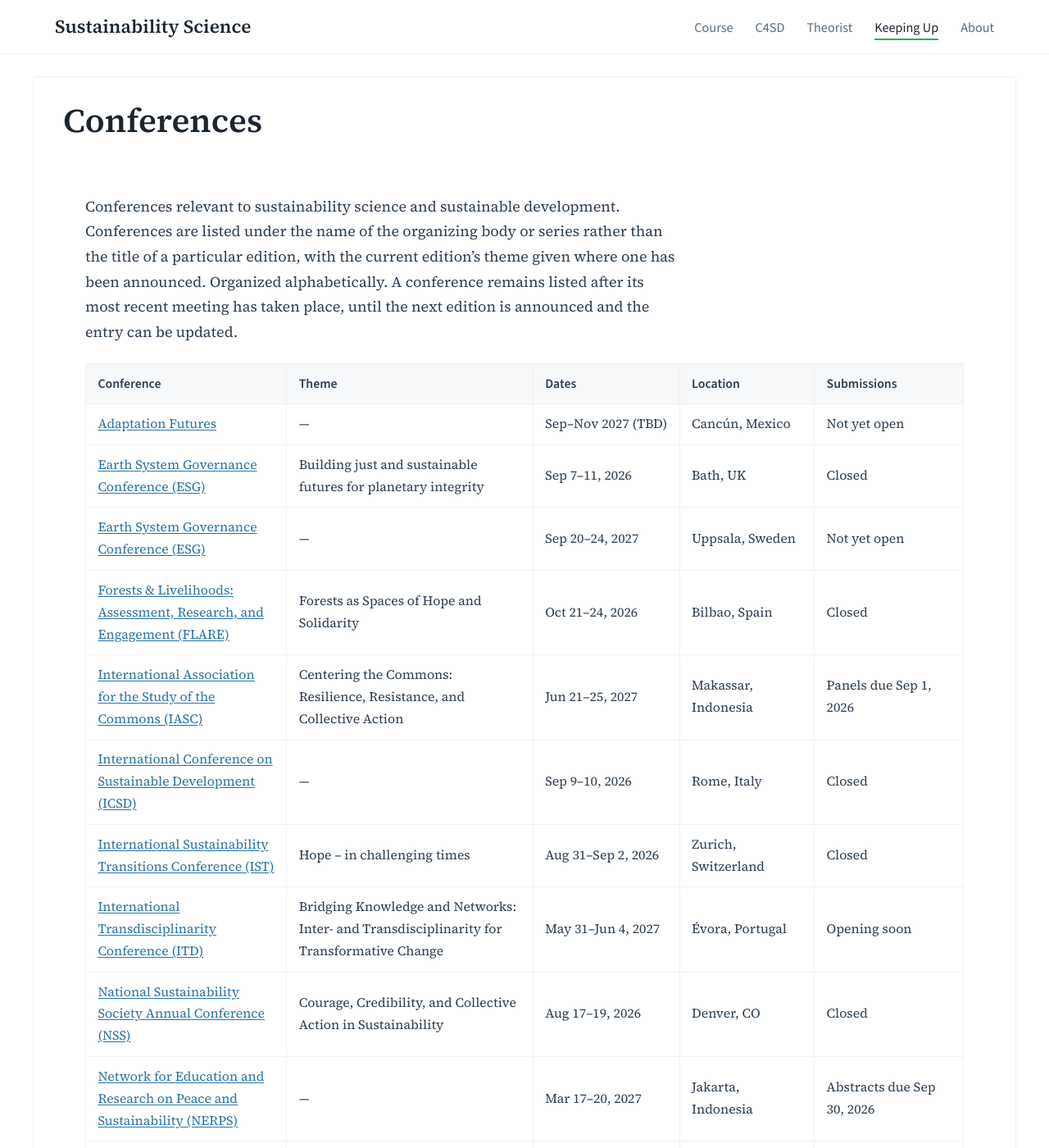
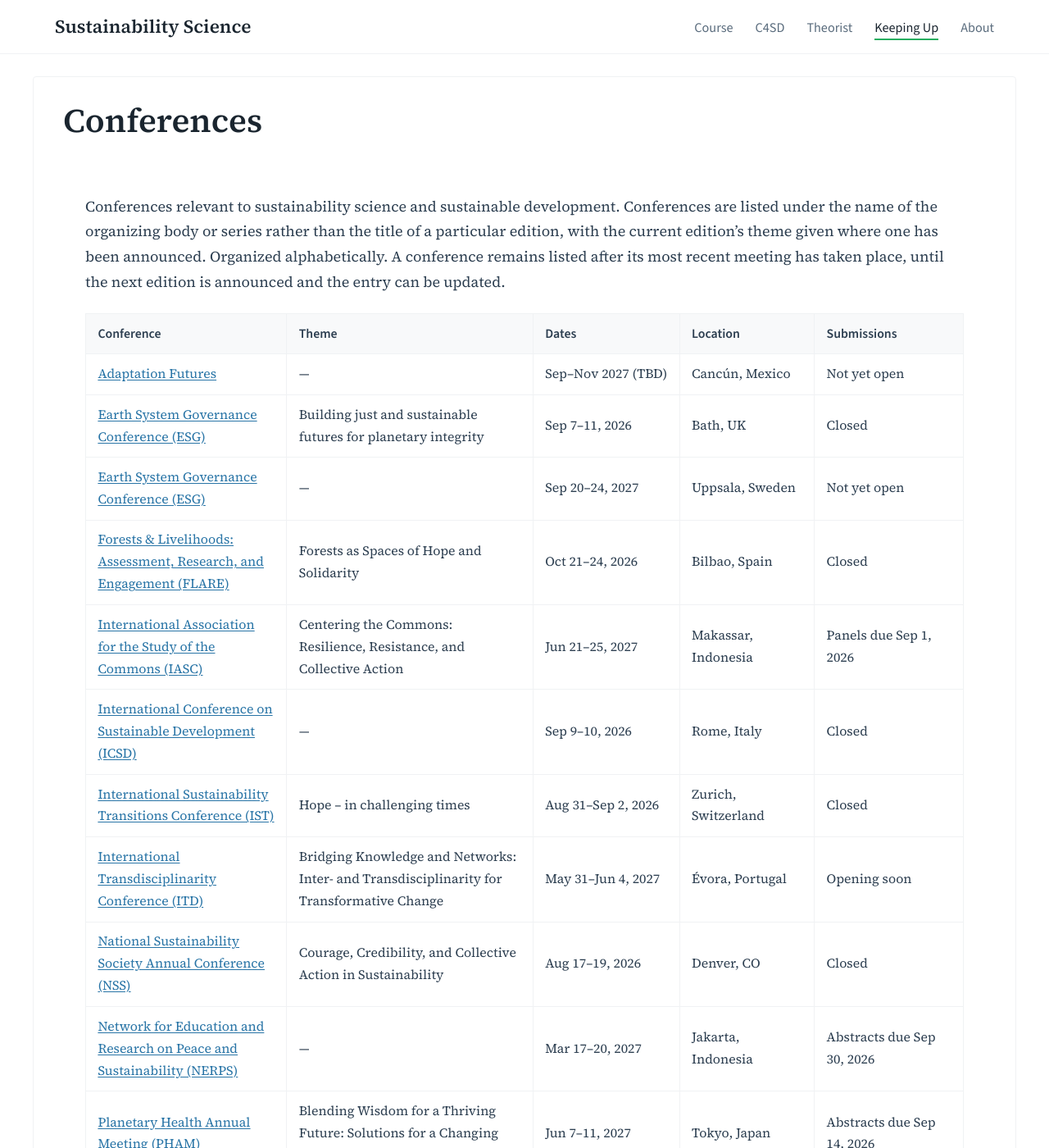
Before and after one commit to agharley/sustsci, a Jekyll site: the page built from keeping-up/conferences.md, in a window 1280 px wide and 1400 px high. Shown: the whole window at 82% size. Built offline with Jekyll 4.4.1, drawn with Linux system fonts in a browser that asks for light colours.

Commit message:
Update style.scss

```diff
--- a/assets/css/style.scss
+++ b/assets/css/style.scss
@@ -339,17 +339,10 @@ a:hover {
 }
 
 /* Opt-in full-width container for pages built around a wide data table
-   (set `full: true` in front matter) */
+   (set `full: true` in front matter). Prose runs the full width too, so the
+   intro lines up with the table beneath it. */
 .page-container-full {
   max-width: var(--max-width);
-}
-
-/* Prose inside a full-width page stays at a readable measure; only the
-   table is allowed to use the extra width. */
-.page-container-full > .page-content > p,
-.page-container-full > .page-content > ul,
-.page-container-full > .page-content > ol {
-  max-width: var(--content-width);
 }
 
 /* Intro band between banner and content box (set `intro` in front matter) */
```
